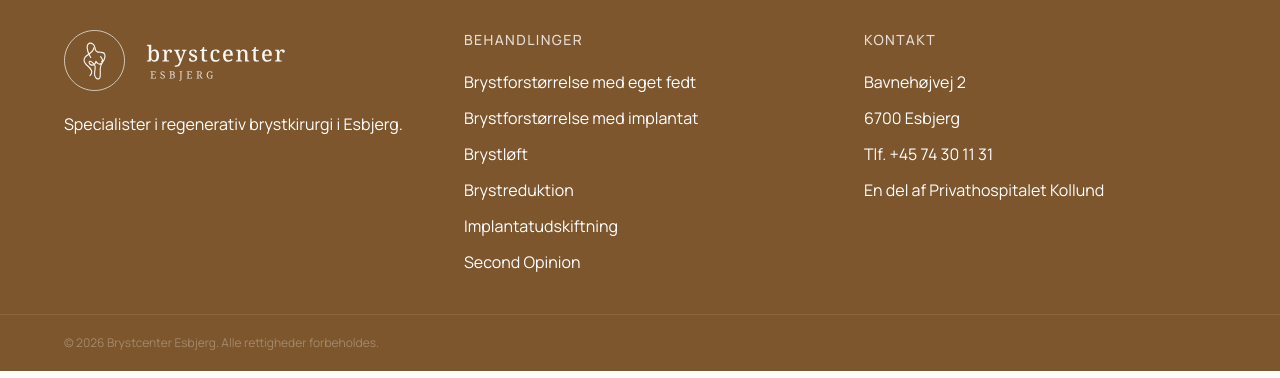
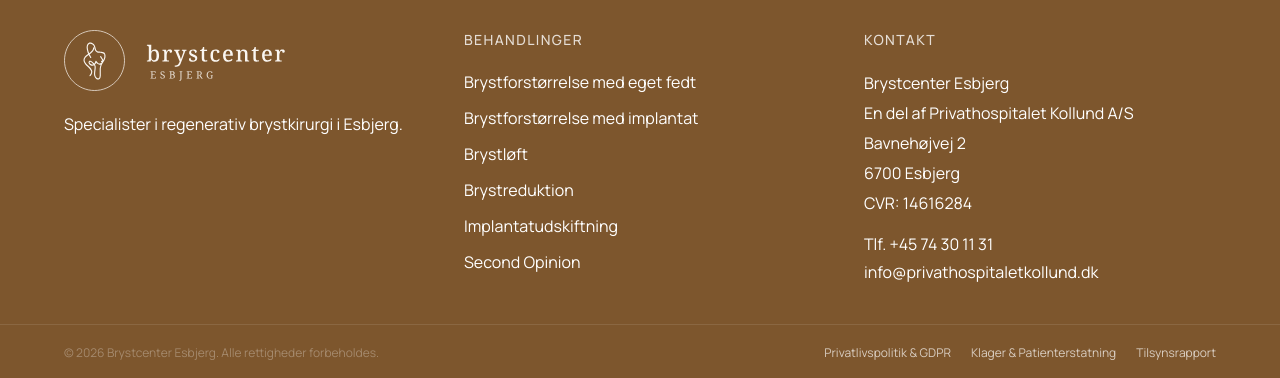
Before and after one commit to brystcenteresbjerg/brystcenter-esbjerg, a Next.js app: page /booking in a window 1280 px wide. Shown: the part 954-1332 px from the top of the page. Built offline with nearby package versions, Linux system fonts and the light colour scheme.

Commit message:
added policy links and updated

```diff
--- a/src/components/layout/Footer.tsx
+++ b/src/components/layout/Footer.tsx
@@ -38,25 +38,59 @@
 
         {/* Kontakt */}
         <div>
-          <p className="font-sans text-sm font-medium uppercase tracking-widest text-on-primary/80 mb-5 ">Kontakt</p>
-          <address className="not-italic space-y-3">
-            <p className="font-sans text-base">{site.address.street}</p>
-            <p className="font-sans text-base ">{site.address.city}</p>
-            <p className="font-sans text-base ">Tlf. {site.footerPhone}</p>
+          <p className="font-sans text-sm font-medium uppercase tracking-widest text-on-primary/80 mb-5">Kontakt</p>
+          <address className="not-italic font-sans text-base leading-relaxed space-y-1">
+            <p className="">Brystcenter Esbjerg</p>
+            <p>En del af {site.partner.name}</p>
+            <p>{site.address.street}</p>
+            <p>{site.address.city}</p>
+            <p>CVR: {site.cvr}</p>
           </address>
-          <Link
-            href={site.partner.url}
-            className="font-sans text-base block hover:text-on-primary mt-3 transition-colors"
-          >
-            En del af {site.partner.name}
-          </Link>
+          <div className="mt-4 font-sans text-base space-y-1">
+            <p>
+              <a href={`tel:${site.phone.href.replace("tel:", "")}`} className="hover:text-on-primary/80 transition-colors">
+                Tlf. {site.footerPhone}
+              </a>
+            </p>
+            <p>
+              <a href={`mailto:${site.email}`} className="hover:text-on-primary/80 transition-colors">
+                {site.email}
+              </a>
+            </p>
+          </div>
         </div>
       </div>
 
-      <div className="max-w-7xl mx-auto px-8 lg:px-16 py-5 border-t border-on-primary/10">
+      <div className="max-w-7xl mx-auto px-8 lg:px-16 py-5 border-t border-on-primary/10 flex flex-col sm:flex-row sm:items-center justify-between gap-3">
         <p className="font-sans text-xs text-on-primary/30">
           © {new Date().getFullYear()} Brystcenter Esbjerg. Alle rettigheder forbeholdes.
         </p>
+        <nav className="flex flex-wrap gap-x-5 gap-y-1">
+          <a
+            href="https://www.privathospitaletkollund.com/web/beskyttelse-af-personoplysninger/"
+            target="_blank"
+            rel="noopener noreferrer"
+            className="font-sans text-xs text-on-primary/70 hover:text-on-primary transition-colors"
+          >
+            Privatlivspolitik & GDPR
+          </a>
+          <a
+            href="https://www.privathospitaletkollund.com/web/klager"
+            target="_blank"
+            rel="noopener noreferrer"
+            className="font-sans text-xs text-on-primary/70 hover:text-on-primary transition-colors"
+          >
+            Klager & Patienterstatning
+          </a>
+          <a
+            href="https://www.privathospitaletkollund.com/web/wp-content/uploads/2021/05/Tilsynsrapport-paraklinisk-Kollund-dec-2019.pdf"
+            target="_blank"
+            rel="noopener noreferrer"
+            className="font-sans text-xs text-on-primary/70 hover:text-on-primary transition-colors"
+          >
+            Tilsynsrapport
+          </a>
+        </nav>
       </div>
     </footer>
   );
--- a/src/components/layout/PromoBanner.tsx
+++ b/src/components/layout/PromoBanner.tsx
@@ -1,7 +1,7 @@
 export default function PromoBanner() {
   return (
     <div className="fixed top-20 inset-x-0 z-40 bg-primary text-on-primary text-center text-sm font-sans font-medium py-2.5 px-4">
-      <span className="font-semibold">Åbningstilbud:</span> 20% på alle behandlinger i August og September
+      Åbningstilbud: <span className="font-bold">20% på alle behandlinger</span> i August og September
     </div>
   );
 }
--- a/src/data/site.ts
+++ b/src/data/site.ts
@@ -15,8 +15,10 @@
     iframeSrc:
       "https://privathospitaletkollund.app5.geckobooking.dk/site/index.php?icCode=d6700305c12e401a4b54e1e3a573666db12068&dtPiv=1",
   },
+  email: "info@privathospitaletkollund.dk",
+  cvr: "14616284",
   partner: {
-    name: "Privathospitalet Kollund",
+    name: "Privathospitalet Kollund A/S",
     url: "https://www.privathospitaletkollund.com/",
   },
   cta: "Book konsultation",
```
